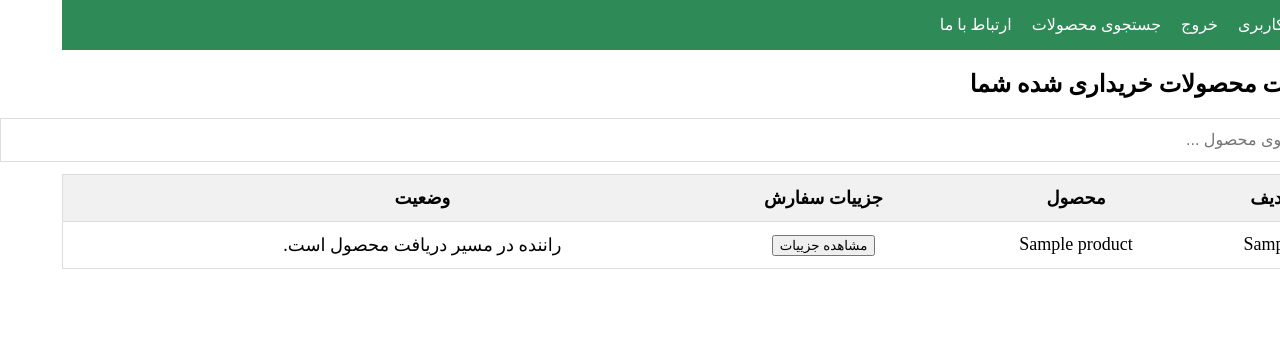
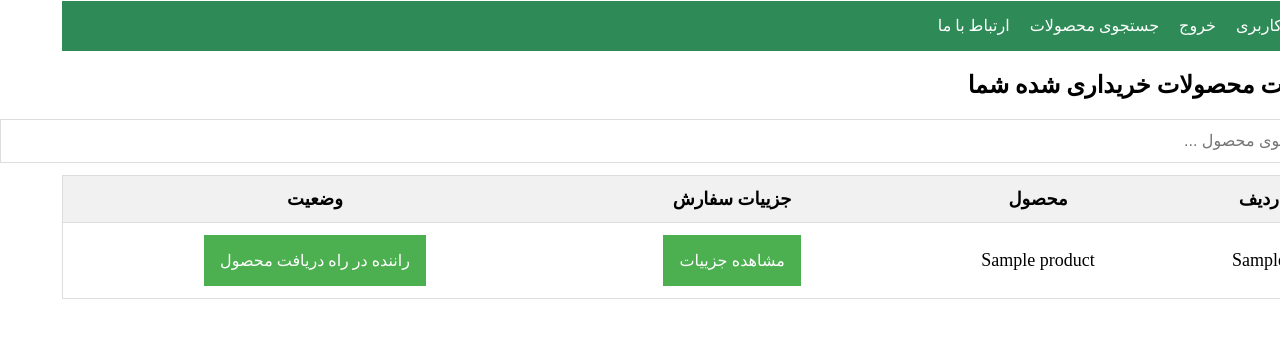
Before and after one commit to ArmenJeddi/System-Analysis-and-Design-project, a Django app: template ptssite/reporting/templates/reporting/listpurchases.html in a window 1280 px wide; the page is wider, and only the part inside the window is pictured. Shown: the top 338 px of that part. Run offline with Django 3.2, Linux system fonts and the light colour scheme; the template is opened without the code that fills it: most values are stand-ins (such as "Sample title", 1, 10 or a date in 2020).

Commit message:
updated reporting

```diff
--- a/ptssite/reporting/templates/reporting/listpurchases.html
+++ b/ptssite/reporting/templates/reporting/listpurchases.html
@@ -17,8 +17,6 @@
           <th> محصول </th>
           <th> جزییات سفارش </th>
           <th> وضعیت </th>
-            <th></th>
-            <th></th>
         </tr>
       </thead>
       <tbody>
@@ -26,39 +24,27 @@
           <tr>
             <td>{{ order.0 }}</td>
             <td>{{ order.1.product.product }}</td>
-            <td><a href="{% url 'tradeproduct:order_detail_buyer' order.1.id %}" target="_blank"><button>مشاهده جزییات</button></a></td>
-
-              {% if order.1.driver_receipt and order.1.buyer_receipt  %}
-                <td>محصول به شما تحویل داده شده است.</td>
-            {% elif order.1.driver_receipt and not order.1.buyer_receipt %}
-                <td>راننده محصول را دریافت کرده است.</td>
-            {% else %}
-                <td>راننده در مسیر دریافت محصول است.</td>
-            {% endif %}
-
-          {% if order.1.buyer_receipt %}
-              <td>
-                <a href="{% url 'support:commentOnFarmer' order.1.id %}"><button>نظر درباره فروشنده</button></a>
-              </td>
-              <td>
-                <a href="{% url 'support:commentOnDriver' order.1.id %}"><button>نظر درباره راننده</button></a>
-              </td>
-          {% elif order.1.driver_receipt %}
-              <td>
-                <form method = 'POST' action="">
-                    {% csrf_token %}
-                    <input type="submit" value="محصول دریافت شد" name="{{ order.1.id }}">
-                </form>
-
-              </td>
-
-              <td></td>
-
-           {% else %}
-              <td></td>
-              <td></td>
-          {% endif %}
-
+            <td><a href="{% url 'tradeproduct:order_detail_buyer' order.1.id %}" target="_blank"><button class="dropbtn">مشاهده جزییات</button></a></td>
+            <td class="dropdown">
+                <div class="center">
+                    {% if order.1.driver_receipt %}
+                        {% if order.1.buyer_receipt %}
+                            <p class="dropbtn"> محصول دریافت شد </p>
+                            <div class="dropdown-content">
+                                <a href="{% url 'support:commentOnFarmer' order.1.id %}"><button>نظر درباره فروشنده</button></a>
+                                <a href="{% url 'support:commentOnDriver' order.1.id %}"><button>نظر درباره راننده</button></a>
+                            </div>
+                        {% else %}
+                            <p class="dropbtn"> دریافت محصول توسط راننده </p>
+                            <form class="dropdown-content" method="POST" action="">
+                                {% csrf_token %}
+                                <input type="submit" value="دریافت از راننده" name="{{ order.1.id }}">
+                            </form>
+                        {% endif %}
+                    {% else %}
+                        <p class="dropbtn"> راننده در راه دریافت محصول </p>
+                    {% endif %}
+                </div>
           </tr>
         {% endfor %}
       </tbody>
--- a/ptssite/reporting/templates/reporting/listtransports.html
+++ b/ptssite/reporting/templates/reporting/listtransports.html
@@ -33,13 +33,13 @@
                         {% if order.1.buyer_receipt %}
                             <p class="dropbtn"> تحویل به مشتری </p>
                         {% else %}
-                        <p class="dropbtn"> تحویل از خریدار </p>
+                            <p class="dropbtn"> دریافت محصول از فروشنده </p>
                         {% endif %}
                     {% else %}
-                    <button class="dropbtn"> دریافت سفارش </button>
+                        <button class="dropbtn"> دریافت سفارش از مشتری </button>
                         <form class="dropdown-content" action="" method="post">
                           <input type="hidden" name="order" value="{{ order.1.pk }}">
-                      <input type="submit" name="driver_reception" value="تحویل از خریدار">
+                          <input type="submit" name="driver_reception" value="دریافت محصول از فروشنده">
                         </form>
                     {% endif %}
                 </div>
--- a/ptssite/reporting/views/listorders.py
+++ b/ptssite/reporting/views/listorders.py
@@ -9,6 +9,7 @@ def listorders(request):
     if request.method == 'GET':
 
         temp_list = Order.objects.all()
+        temp_list = list(reversed(temp_list))
         order_list = [[0 for x in range(2)] for y in range(len(temp_list))]
         for i in range(0, len(temp_list)):
             order_list[i][0] = i + 1
--- a/ptssite/reporting/views/listproducts.py
+++ b/ptssite/reporting/views/listproducts.py
@@ -8,7 +8,9 @@ from convertdate import persian
 @customer_required
 def listproducts(request):
     if request.method == 'GET':
+
         temp_list = ProductSubmit.objects.filter(submitter=request.user.username)
+        temp_list = list(reversed(temp_list))
         product_list = [[0 for x in range(3)] for y in range(len(temp_list))]
         for i in range(0, len(temp_list)):
             product_list[i][0] = i + 1
--- a/ptssite/reporting/views/listpurchases.py
+++ b/ptssite/reporting/views/listpurchases.py
@@ -19,6 +19,7 @@ class ReceptionForm(forms.Form):
 def listpurchases(request):
 
     temp_list = Order.objects.filter(buyer=request.user.username)
+    temp_list = list(reversed(temp_list))
     purchase_list = [[0 for x in range(3)] for y in range(len(temp_list))]
     for i in range(0, len(temp_list)):
         purchase_list[i][0] = i + 1
--- a/ptssite/reporting/views/listtransports.py
+++ b/ptssite/reporting/views/listtransports.py
@@ -16,6 +16,7 @@ def listtransports(request):
     if request.method == 'GET':
 
         temp_list = Order.objects.filter(driver=request.user.username)
+        temp_list = list(reversed(temp_list))
         order_list = [[0 for x in range(2)] for y in range(len(temp_list))]
         for i in range(0, len(temp_list)):
             order_list[i][0] = i + 1
--- a/ptssite/static/styles/navbar.css
+++ b/ptssite/static/styles/navbar.css
@@ -1,5 +1,5 @@
 body {
-    margin: 0;
+    margin: 1px;
 }
 #nav {
     position: sticky;
```
Also changed, not shown: ptssite/reporting/templates/reporting/listproducts.html (+7 -6 lines). Lines whose indentation alone changed are shown as unchanged.
